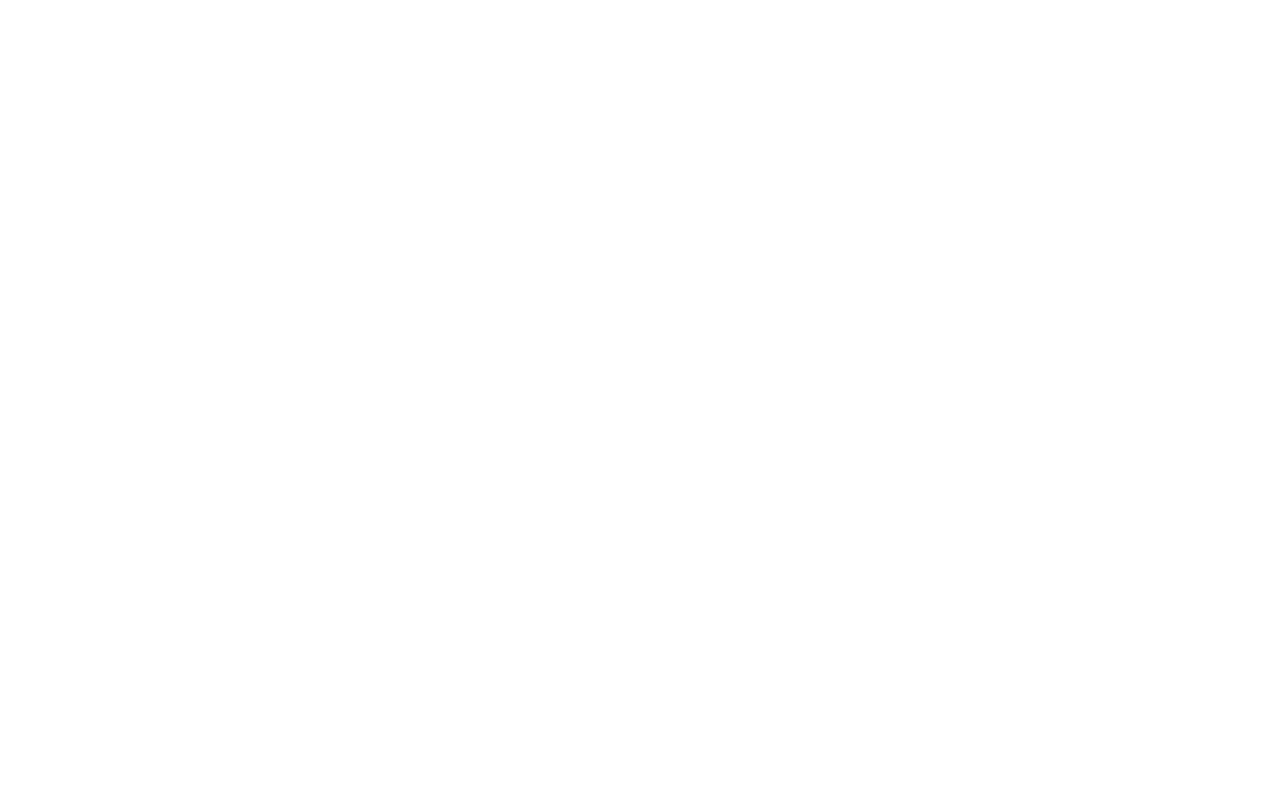
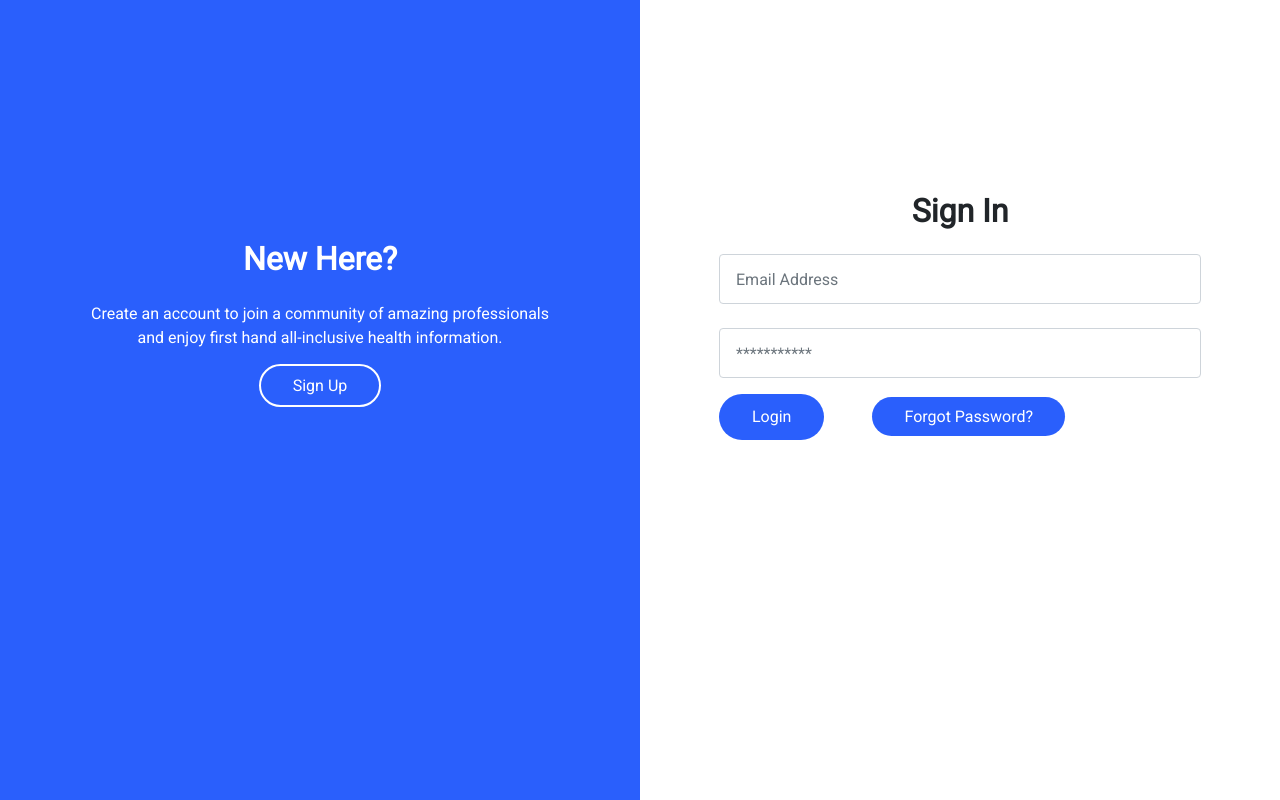
Before and after one commit to Team-Prime/landing-page, a Vue app: page /login in a window 1280 px wide. Built offline with nearby package versions, Linux system fonts and the light colour scheme.

Commit message:
Added Login and Registration Features

```diff
--- /dev/null
+++ b/src/components/ForgotPassword.vue
@@ -0,0 +1,82 @@
+<template>
+    <div id="body">
+
+        <div class="container-fluid">
+            <div class="row">
+                <div class="col-sm-12 col-md-6 col-lg-6 col-xl-6" id="col-1">
+                    <h1 class="mb-4">One of Us?</h1>
+                    <p class="mb-4">Lorem ipsum dolor sit amet consectetur adipisicing elit. Culpa, eum. Lorem ipsum dolor sit, amet consectetur adipisicing elit.</p>
+                    <router-link to="/login" id="button">Sign In</router-link>
+                </div>
+                <div class="col-sm-12 col-md-6 col-lg-6 col-xl-6" id="col-2">
+
+                    <form class="container">
+                        <h1 class="mb-4 text-center">Forgot Password?</h1>
+
+                        <div class="form-group">
+                            <input type="email" name="email" class="form-control mb-4" placeholder="Email Address">
+                        </div>
+
+                        <button class="btn">Submit</button>
+                    </form>
+                </div>
+            </div>
+
+        </div>
+    </div>
+</template>
+
+<script>
+    export default {
+
+    }
+</script>
+
+<style scoped>
+    form {
+        padding: 15rem 4rem ;
+        text-align: center;
+        font-family: 'Roboto', sans-serif;
+    }
+
+    #body {
+        background: #FFFFFF;
+    }
+
+
+    #col-1 {
+        background: #2A5FFC;
+        height: 100vh;
+        font-family: 'Roboto', sans-serif;
+        color: white;
+        text-align: center;
+        padding: 15rem 5rem;
+    }
+
+    #col-1 #button {
+        border: 2px solid white;
+        background: #2A5FFC;
+        color: white;
+        border-radius: 40px;
+        padding: 10px 2rem;
+        text-decoration: none;
+    }
+
+    h1 {
+        font-size: 2rem;
+        font-weight: 700;
+
+    }
+
+    form input {
+        padding: 1.5rem 1rem;
+    }
+
+    button {
+        margin: 0 auto;
+        background: #2A5FFC;
+        color: white;
+        border-radius: 40px;
+        padding: 10px 2rem;
+    }
+</style>
--- /dev/null
+++ b/src/components/Login.vue
@@ -0,0 +1,95 @@
+<template>
+    <div id="body">
+
+        <div class="container-fluid">
+            <div class="row">
+                <div class="col-sm-12 col-md-6 col-lg-6 col-xl-6" id="col-1">
+                    <h1 class="mb-4">New Here?</h1>
+                    <p class="mb-4">Create an account to join a community of amazing professionals and enjoy first hand all-inclusive health information.</p>
+                    <router-link to="/register" id="button">Sign Up</router-link>
+                </div>
+                <div class="col-sm-12 col-md-6 col-lg-6 col-xl-6" id="col-2">
+
+                    <form class="container">
+                        <h1 class="mb-4 text-center">Sign In</h1>
+                        <div class="form-group">
+                            <input type="email" name="email" class="form-control mb-4" placeholder="Email Address">
+                        </div>
+
+                        <div class="form-group">
+                            <input type="password" name="password" class="form-control " placeholder="***********">
+                        </div>
+
+                        <button class="btn">Login</button>
+                        <router-link class="ml-5" to="/forgot-password" id="forgot">Forgot Password?</router-link>
+                    </form>
+                </div>
+            </div>
+
+        </div>
+    </div>
+</template>
+
+<script>
+    export default {
+
+    }
+</script>
+
+<style scoped>
+    form {
+        padding: 12rem 4rem ;
+
+        font-family: 'Roboto', sans-serif;
+    }
+
+    #body {
+        background: #FFFFFF;
+    }
+
+
+    #col-1 {
+        background: #2A5FFC;
+        height: 100vh;
+        font-family: 'Roboto', sans-serif;
+        color: white;
+        text-align: center;
+        padding: 15rem 5rem;
+    }
+
+    #col-1 #button {
+        border: 2px solid white;
+        background: #2A5FFC;
+        color: white;
+        border-radius: 40px;
+        padding: 10px 2rem;
+        text-decoration: none;
+    }
+
+    h1 {
+        font-size: 2rem;
+        font-weight: 700;
+
+    }
+
+    form input {
+        padding: 1.5rem 1rem;
+    }
+
+    button {
+        margin: 0 auto;
+        background: #2A5FFC;
+        color: white;
+        border-radius: 40px;
+        padding: 10px 2rem;
+    }
+
+    #forgot {
+        text-decoration: none;
+
+        background: #2A5FFC;
+        color: white;
+        border-radius: 40px;
+        padding: 10px 2rem;
+    }
+</style>
--- a/src/components/Navigation.vue
+++ b/src/components/Navigation.vue
@@ -1,8 +1,23 @@
 <template>
     <div>
             <!-- As a link -->
-        <nav class="navbar navbar-light" id="navbar">
+        <nav class="navbar navbar-expand-lg navbar-light" id="navbar">
             <a class="navbar-brand" href="#"><i class="fas fa-plus mr-2" id="icon"></i> HEALTHNOW</a>
+
+            <button class="navbar-toggler" type="button" data-toggle="collapse" data-target="#navbarNav" aria-controls="navbarNav" aria-expanded="false" aria-label="Toggle navigation">
+                <span class="navbar-toggler-icon"></span>
+            </button>
+            <div class="collapse navbar-collapse" id="navbarNav">
+                <ul class="navbar-nav ml-auto">
+                    <li class="nav-item">
+                        <router-link class="nav-link mr-3" to="/login">Login</router-link>
+                    </li>
+                    <li class="nav-item">
+                        <router-link class="nav-link" to="/register">Sign Up</router-link>
+                    </li>
+
+                </ul>
+            </div>
         </nav>
 
 
@@ -37,5 +52,14 @@
          #navbar {
             padding-left: 10em;
         }
+        ul li {
+            font-size: 1.2rem;
+            font-family: 'Open Sans', sans-serif;
+            color: black;
+            font-weight: 600;
+        }
+        ul li:nth-child(2) {
+            margin-right: 5rem;
+        }
     }
 </style>
--- /dev/null
+++ b/src/components/Register.vue
@@ -0,0 +1,94 @@
+<template>
+    <div id="body">
+
+        <div class="container-fluid">
+            <div class="row">
+                <div class="col-sm-12 col-md-6 col-lg-6 col-xl-6" id="col-1">
+                    <h1 class="mb-4">One of Us?</h1>
+                    <p class="mb-4">Enjoy inspiring stories, get first hand health awareness, updates on diseases updates and safety practices. Login to continue.</p>
+                    <router-link to="/login" id="button">Sign In</router-link>
+                </div>
+                <div class="col-sm-12 col-md-6 col-lg-6 col-xl-6" id="col-2">
+
+                    <form class="container">
+                        <h1 class="mb-4 text-center">Sign Up</h1>
+                        <div class="form-group">
+                            <input type="text" name="First Name" class="form-control" placeholder="First Name">
+                        </div>
+                        <div class="form-group">
+                            <input type="text" name="Last Name" class="form-control" placeholder="Last Name">
+                        </div>
+                        <div class="form-group">
+                            <input type="email" name="email" class="form-control mb-4" placeholder="Email Address">
+                        </div>
+
+                        <div class="form-group">
+                            <input type="password" name="password" class="form-control" placeholder="Password">
+                        </div>
+                        <div class="form-group">
+                            <input type="password" name="confirm_password" class="form-control" placeholder="Confirm Password">
+                        </div>
+
+                        <button class="btn">Sign Up</button>
+                    </form>
+                </div>
+            </div>
+
+        </div>
+    </div>
+</template>
+
+<script>
+    export default {
+
+    }
+</script>
+
+<style scoped>
+    form {
+        padding: 6rem 4rem;
+        text-align: center;
+        font-family: 'Roboto', sans-serif;
+    }
+
+    #body {
+        background: #FFFFFF;
+    }
+
+
+    #col-1 {
+        background: #2A5FFC;
+        height: 100vh;
+        font-family: 'Roboto', sans-serif;
+        color: white;
+        text-align: center;
+        padding: 15rem 5rem;
+    }
+
+    #col-1 #button {
+        border: 2px solid white;
+        background: #2A5FFC;
+        color: white;
+        border-radius: 40px;
+        padding: 10px 2rem;
+        text-decoration: none;
+    }
+
+    h1 {
+        font-size: 2rem;
+        font-weight: 700;
+
+    }
+
+    form input {
+        padding: 1.5rem 1rem;
+    }
+
+    button {
+        margin: 0 auto;
+        background: #2A5FFC;
+        color: white;
+        border-radius: 40px;
+        padding: 10px 2rem;
+    }
+</style>
--- a/src/router/index.js
+++ b/src/router/index.js
@@ -1,6 +1,9 @@
 import Vue from 'vue'
 import VueRouter from 'vue-router'
 import Home from '../views/Home.vue'
+import Login from '@/components/Login'
+import Register from '@/components/Register'
+import ForgotPassword from '@/components/ForgotPassword'
 
 Vue.use(VueRouter)
 
@@ -9,6 +12,21 @@
     path: '/',
     name: 'Home',
     component: Home
+  },
+  {
+    path: '/login',
+    name: 'Login',
+    component: Login
+  },
+  {
+    path: '/register',
+    name: 'Register',
+    component: Register
+  },
+  {
+    path: '/forgot-password',
+    name: 'ForgotPassword',
+    component: ForgotPassword
   }
 ]
 
```
